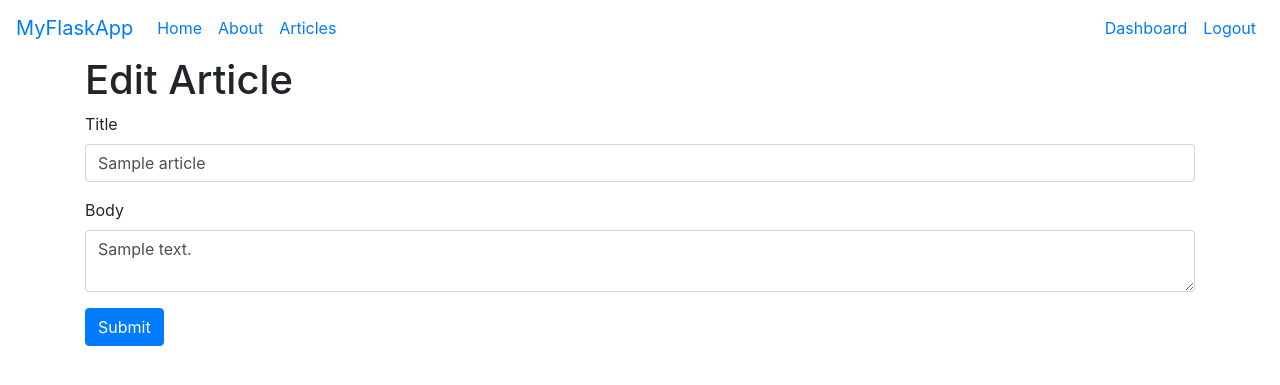
After one commit to manganet/flaskApp, a Flask app: page /edit_article/1 in a window 1280 px wide. The commit adds this page. Shown: the top 385 px of the page. Run offline with Flask 2, Linux system fonts and the light colour scheme; the visitor is signed in with stand-in values (Sample User, id 1); tables that the repository leaves empty or names only in its code hold one stand-in row (values such as "Sample post"); some libraries are stand-ins or nearby versions.

Commit message:
finished vid

```diff
--- a/app.py
+++ b/app.py
@@ -230,6 +230,70 @@ def add_article():
     return render_template('add_article.html', form=form)
 
 
+# Edit Article
+@app.route('/edit_article/<string:id>', methods=['GET', 'POST'])
+@is_logged_in
+def edit_article(id):
+    # Create cursor
+    cur = mysql.connection.cursor()
+
+    # Get article by id
+    result = cur.execute("SELECT * FROM articles WHERE id = %s", [id])
+
+    article = cur.fetchone()
+
+    # Get form
+    form = ArticleForm(request.form)
+
+    # Populate article form fields
+    form.title.data = article['title']
+    form.body.data = article['body']
+
+    if request.method == 'POST' and form.validate():
+        title = request.form['title']
+        body = request.form['body']
+
+        # Create Cursor
+        cur = mysql.connection.cursor()
+
+        # Execute
+        cur.execute(
+            "UPDATE articles SET title=%s, body=%s WHERE id=%s", (title, body, id))
+
+        # Commit to DB
+        mysql.connection.commit()
+
+        # Close connection
+        cur.close()
+
+        flash('Article Updated', 'success')
+
+        return redirect(url_for('dashboard'))
+
+    return render_template('edit_article.html', form=form)
+
+
+# Delete Article
+@app.route('/delete_article/<string:id>', methods=['POST'])
+@is_logged_in
+def delete_article(id):
+    # Create cursor
+    cur = mysql.connection.cursor()
+
+    # Execute
+    cur.execute("DELETE FROM articles WHERE id = %s", [id])
+
+    # Commit to DB
+    mysql.connection.commit()
+
+    # Close connection
+    cur.close()
+
+    flash('Article Deleted', 'success')
+
+    return redirect(url_for('dashboard'))
+
+
 if __name__ == '__main__':
     app.secret_key = 'secret123'
     app.run(debug=True)
--- a/note.txt
+++ b/note.txt
@@ -10,3 +10,8 @@ pip install passlib
 
 mysql -u root -p
 enter
+
+
+heroku deploy
+https://www.youtube.com/watch?v=skc-ZEU9kO8
+https://www.youtube.com/watch?v=qBe9sf1aYLA
--- /dev/null
+++ b/templates/edit_article.html
@@ -0,0 +1,15 @@
+{% extends 'layout.html' %} {% block body %}
+
+<h1>Edit Article</h1>
+{% from "includes/_formhelpers.html" import render_field %}
+<form action="" method="POST">
+  <div class="form-group">
+    {{ render_field(form.title, class_="form-control")}}
+  </div>
+  <div class="form-group">
+    {{ render_field(form.body, class_="form-control", id="editor")}}
+  </div>
+  <p><input type="submit" class="btn btn-primary" value="Submit" /></p>
+</form>
+
+{% endblock %}
```
Also changed, not shown: templates/dashboard.html (+8 -1 lines).
